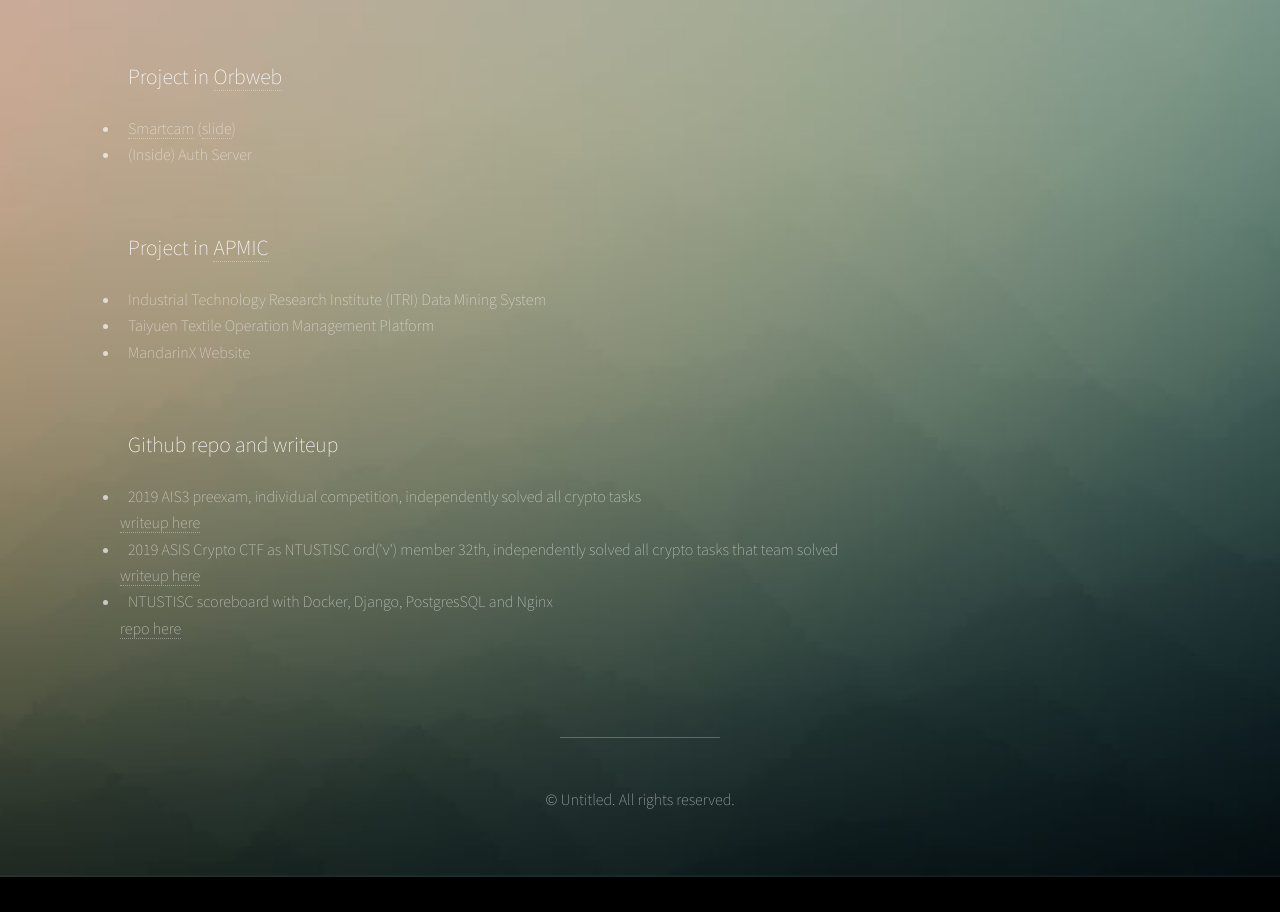
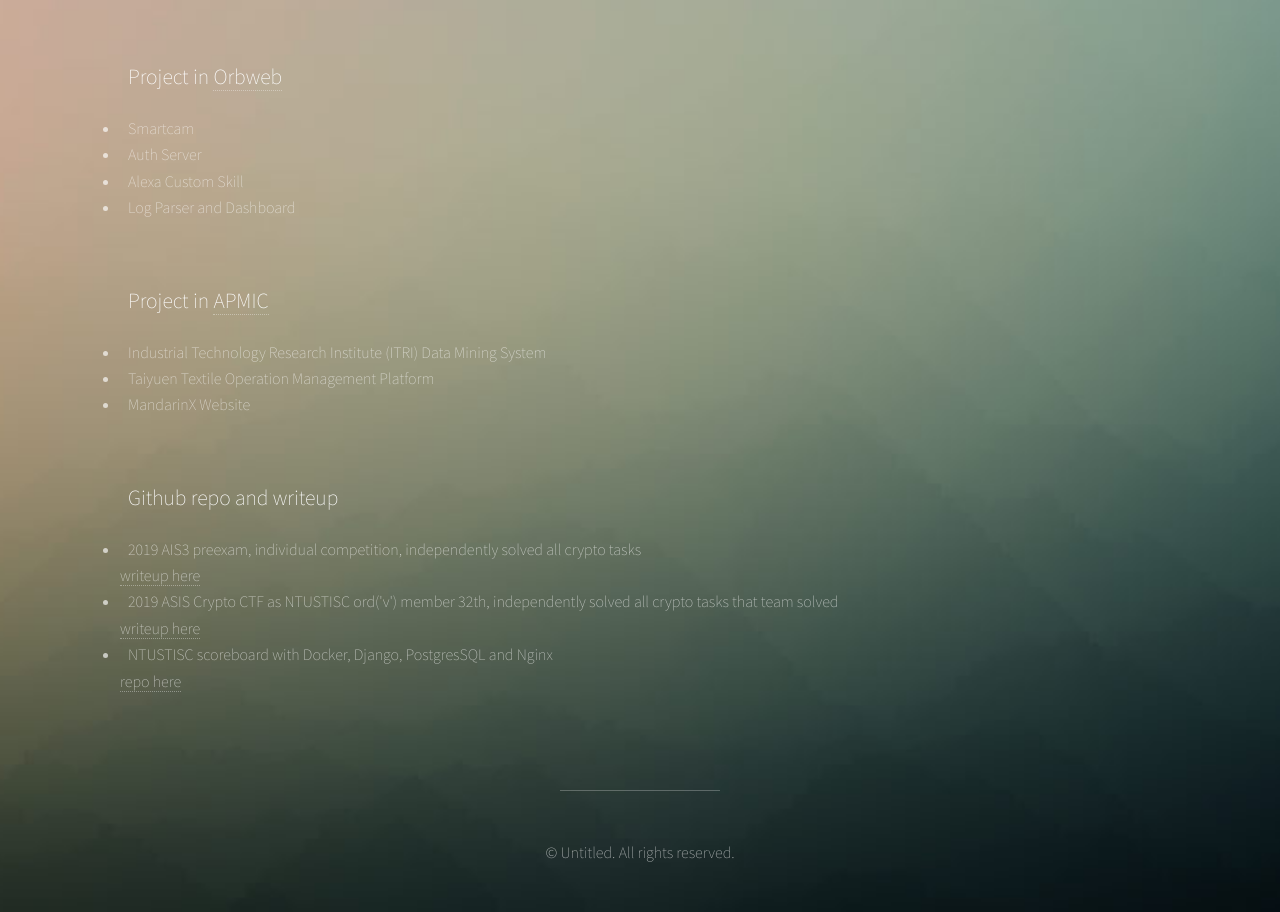
Before and after one commit to killua4564/killua4564.github.io, a plain HTML site: page index.html in a window 1280 px wide. Shown: the part 2992-3904 px from the top of the page. Before the commit the page ends 3869 px from the top, so only its background shows below. Drawn offline with Linux system fonts and the light colour scheme.

Commit message:
[What] update orbweb

```diff
--- a/index.html
+++ b/index.html
@@ -124,11 +124,13 @@
 						<li>Crypto tasks</li>
 					</ul>
 				</section>
-				<h2>Project in <a href="https://orbweb.me/">Orbweb</a></h2>
+				<h2>Project in <a href="https://orbweb.com/">Orbweb</a></h2>
 				<section class="thumbnails">
 					<ul>
-						<li><a href="http://an-ting.weebly.com/gtmt-smartcam.html">Smartcam</a> (<a href="https://speakerdeck.com/chienta/competitive-research-for-orbweb-smartcam">slide</a>)</li>
-						<li>(Inside) Auth Server</li>
+						<li>Smartcam</li>
+						<li>Auth Server</li>
+						<li>Alexa Custom Skill</li>
+						<li>Log Parser and Dashboard</li>
 					</ul>
 				</section>
 				<h2>Project in <a href="https://www.ap-mic.com/">APMIC</a></h2>
```
